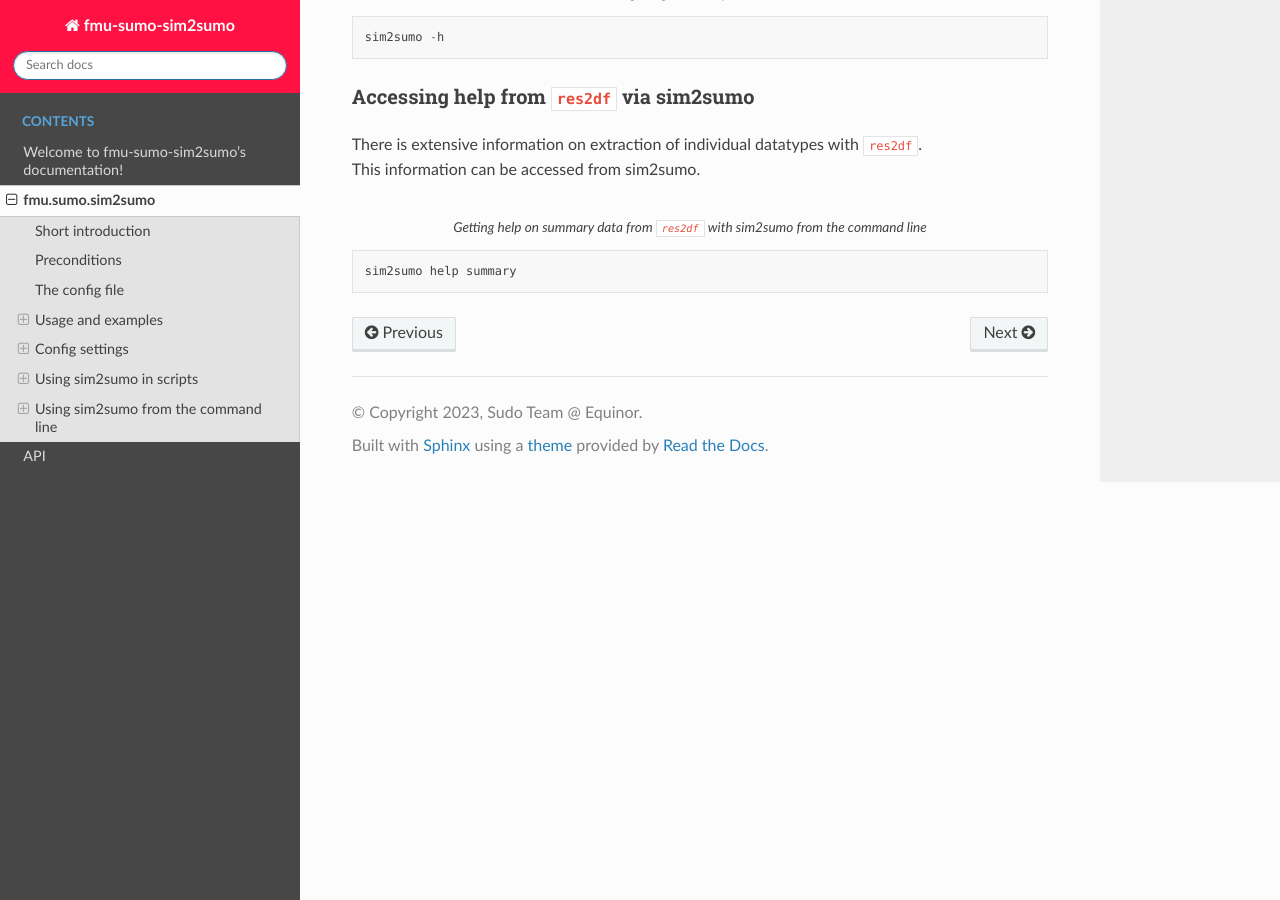
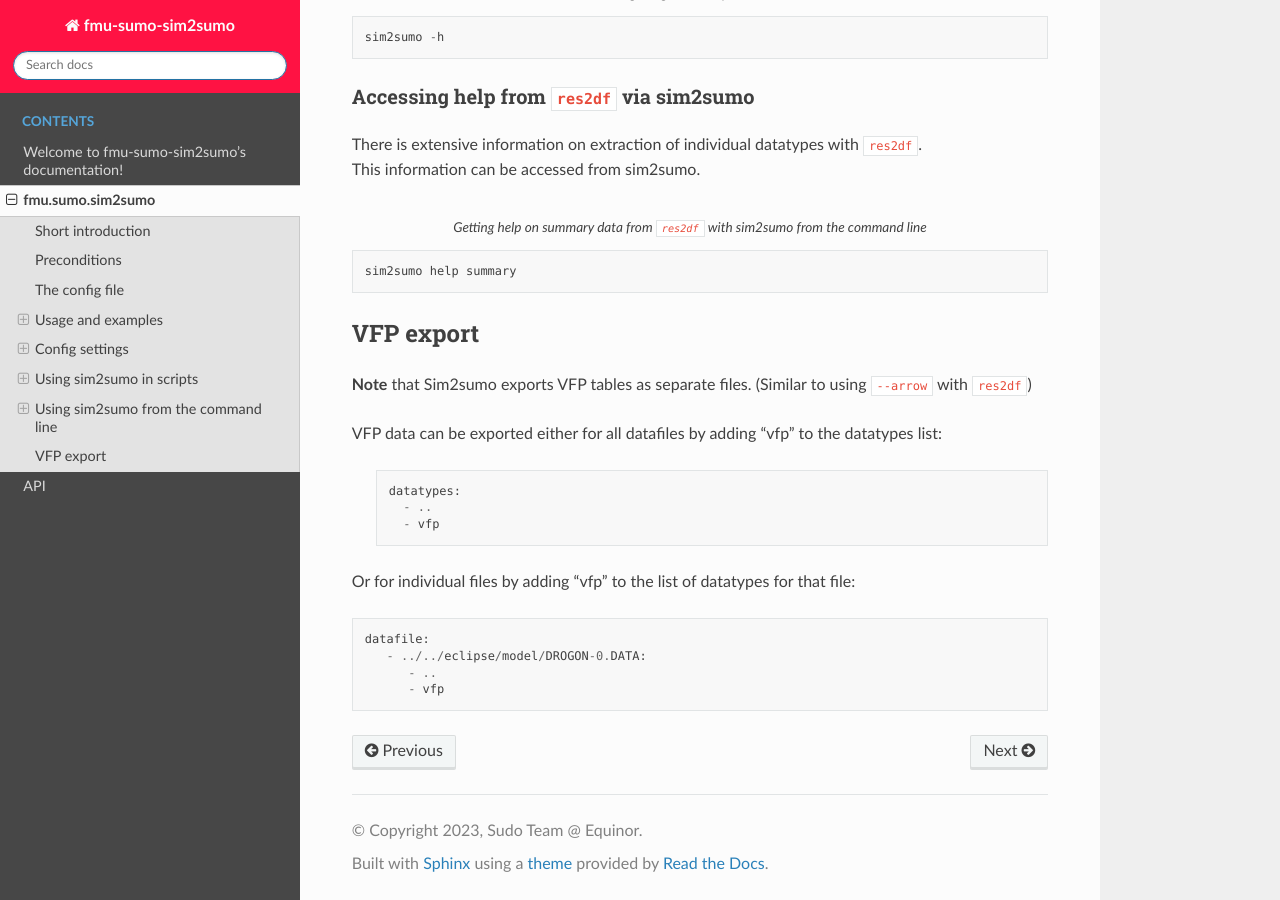
Before and after one commit to equinor/fmu-sumo-sim2sumo, a Sphinx documentation site: the page built from docs/sim2sumo.rst, in a window 1280 px wide and 900 px high, scrolled down 5904 px. Built offline with Sphinx 7.4.7 and the Read the Docs theme 3.1.0, drawn with Linux system fonts in a browser that asks for light colours.

Commit message:
Add doc section about vfp export

```diff
--- a/docs/sim2sumo.rst
+++ b/docs/sim2sumo.rst
@@ -302,3 +302,26 @@ Accessing help from ``res2df`` via sim2sumo
    :caption: Getting help on summary data from ``res2df`` with sim2sumo from the command line
 
    sim2sumo help summary
+
+
+
+VFP export
+***************************************
+**Note** that Sim2sumo exports VFP tables as separate files. (Similar to using ``--arrow`` with ``res2df``)
+
+VFP data can be exported either for all datafiles by adding "vfp" to the datatypes list:
+
+   .. code-block::
+
+      datatypes:
+        - ..
+        - vfp
+
+Or for individual files by adding "vfp" to the list of datatypes for that file:
+
+.. code-block::
+
+      datafile:
+         - ../../eclipse/model/DROGON-0.DATA:
+            - ..
+            - vfp
```
